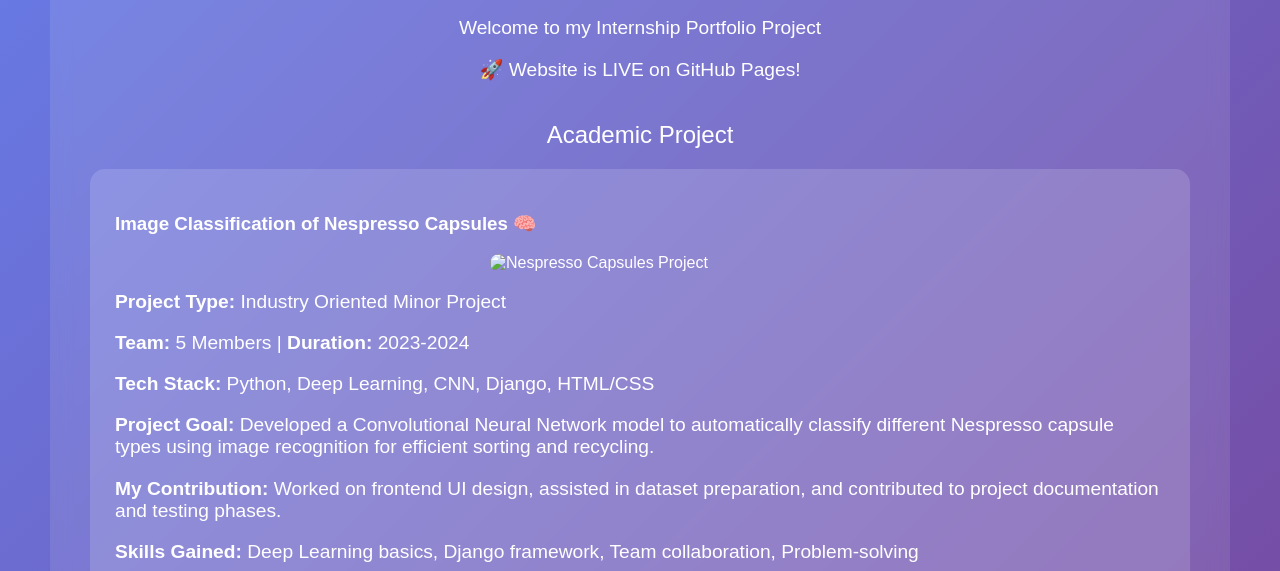
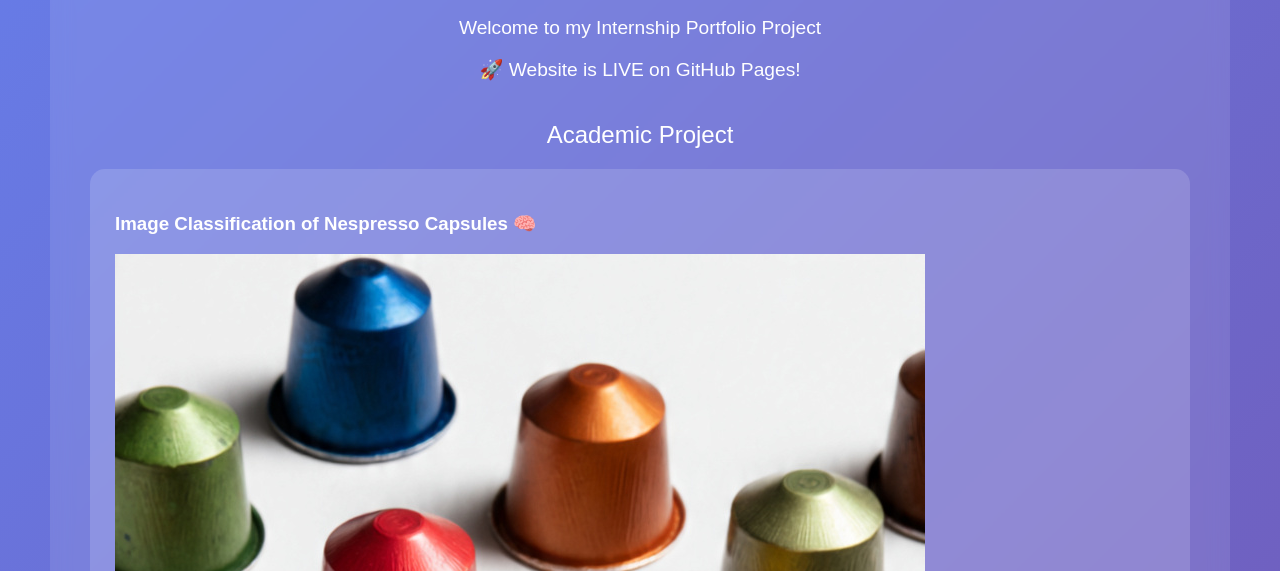
Before and after one commit to Vish-8682/Portfolios-website, a plain HTML site: page index.html in a window 1280 px wide. Shown: the part 229-800 px from the top of the page. Drawn offline with Linux system fonts and the light colour scheme.

Commit message:
Update image source for Nespresso project

```diff
--- a/index.html
+++ b/index.html
@@ -39,7 +39,7 @@
 
     <div style="background: rgba(255,255,255,0.15); padding: 25px; border-radius: 15px;">
         <h3>Image Classification of Nespresso Capsules 🧠</h3>
-      <img src="nespresso.jpg" alt="Nespresso Capsules Project" style="width: 100%; max-width: 300px; border-radius: 10px; margin: 15px 0; display: block; margin-left: auto; margin-right: auto;">
+      <img src="IMG-20260606-WA0014.jpg" alt="...">
         <p><strong>Project Type:</strong> Industry Oriented Minor Project</p>
         <p><strong>Team:</strong> 5 Members | <strong>Duration:</strong> 2023-2024</p>
         <p><strong>Tech Stack:</strong> Python, Deep Learning, CNN, Django, HTML/CSS</p>
```
